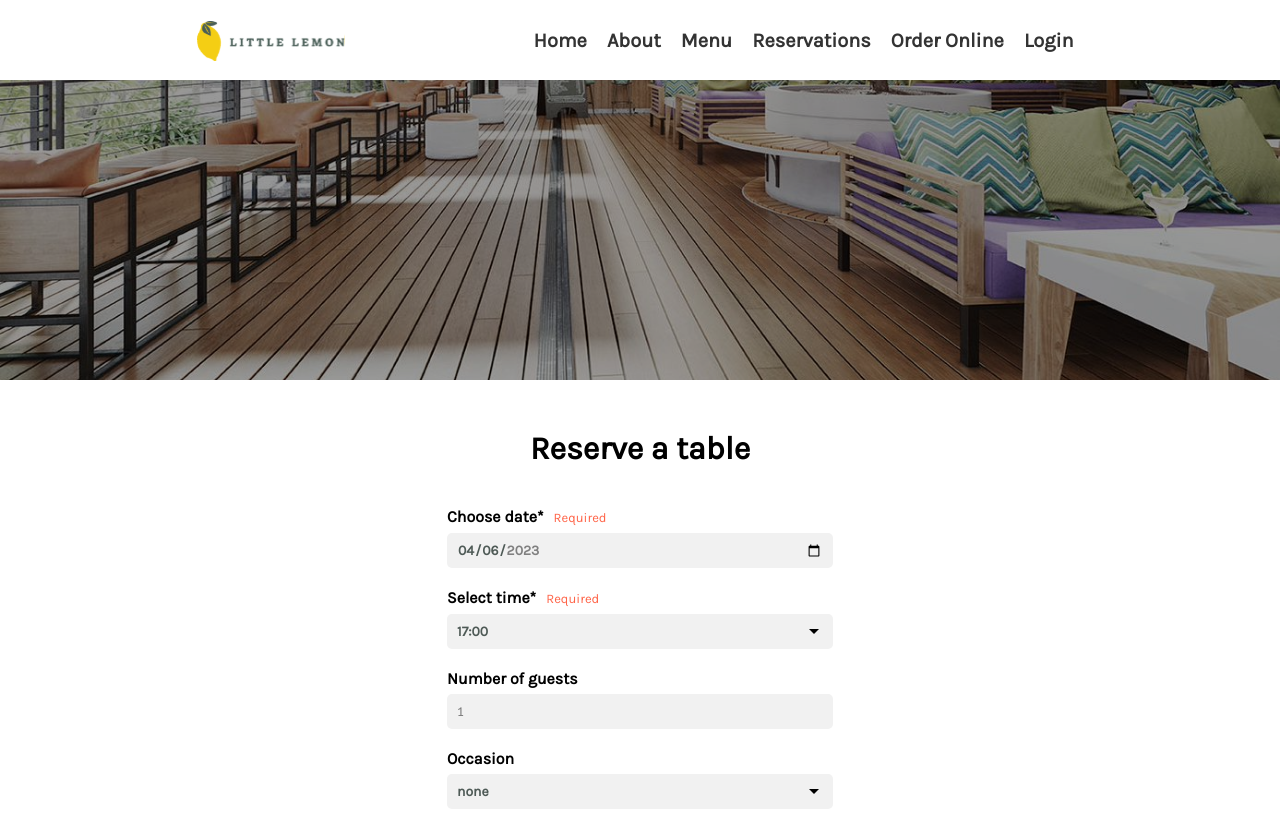
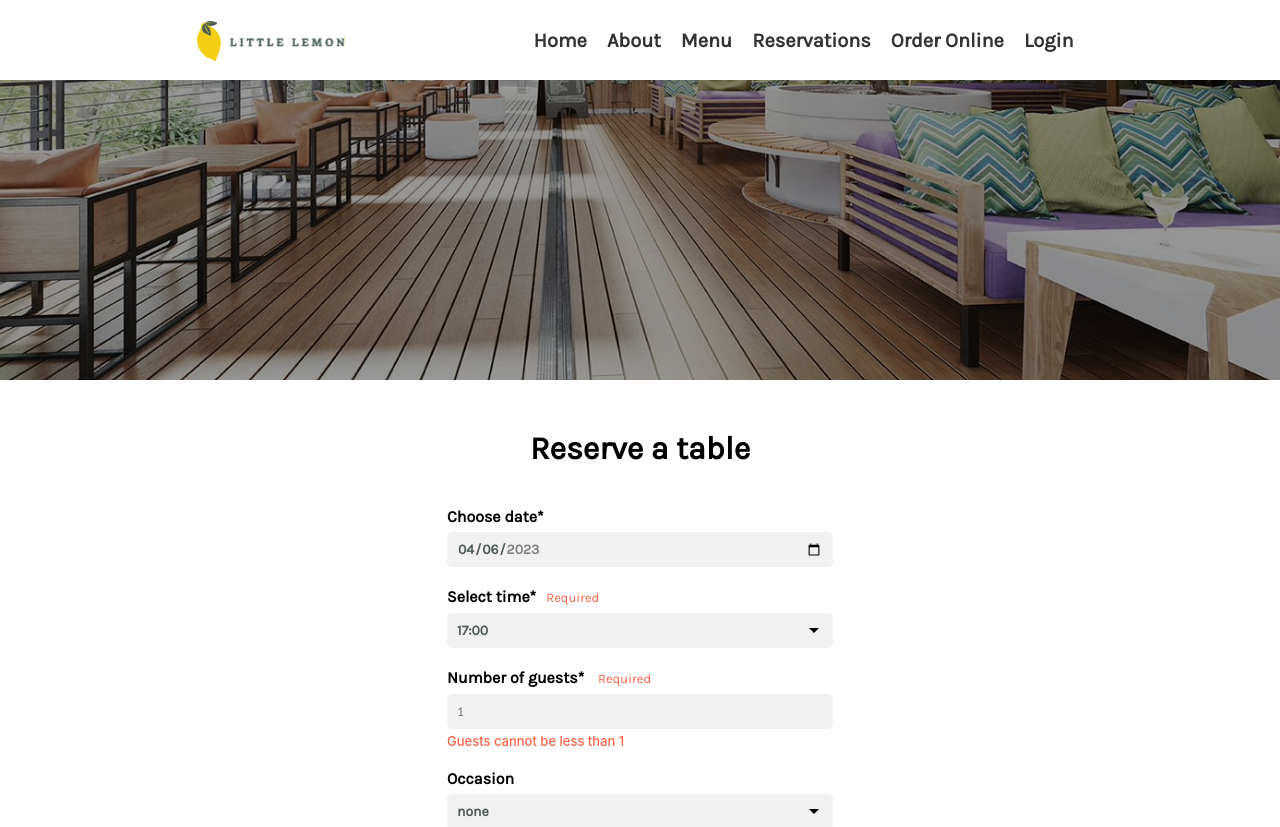
Before and after one commit to KseniiaMarkiv/ll-react-app, a React (Create React App) app: page /reservations in a window 1280 px wide. Shown: the top 827 px of the page. Built offline with nearby package versions, Linux system fonts and the light colour scheme; a web font is replaced by a local one.

Commit message:
add else validations

```diff
--- a/src/Reservation.css
+++ b/src/Reservation.css
@@ -48,6 +48,10 @@
   max-width: 700px;
   width: 100%;
 }
+.booking-form div.booking-div {
+  display: grid;
+  margin-bottom: 20px;
+}
 .reserve-label {
   font-family: Karla;
   font-size: 16px;
@@ -68,7 +72,6 @@
   font-weight: 600;
   line-height: 17px;
   color: #4E5A56;
-  margin-bottom: 20px;
 }
 .reserve-input::placeholder {
   font-family: 'Ubuntu Mono', monospace;
@@ -211,9 +214,19 @@ button[name=checkout-btn] {
   background: url("../public/Assets/varning.svg") no-repeat 92% 50% rgb(255, 201, 179);
   background-size: 25px;
   outline: 0;
+  margin-bottom: 4px;
+}
+.reserve-input:invalid {
+  margin-bottom: 4px;
+}
+.reserve-input:focus:valid > option {
+  background-color: aliceblue;
 }
 .required-error {
-  padding-left: 10px;
+  padding: 4px 4px 4px 10px;
+}
+.required-error,
+.state-error {
   font-size: 13px;
   font-weight: 500;
   color: tomato;
--- a/src/components/BookingForm.js
+++ b/src/components/BookingForm.js
@@ -1,9 +1,10 @@
-import React, { useContext } from "react";
+import React, { useContext, useState } from "react";
 import uuid from "react-uuid";
 import { fetchAPI, submitAPI } from './api';
 import { BookingContext } from './Reservations';
 import ConfirmedBooking from './ConfirmedBooking';
 
+const phoneRegex = /^(?:\+?\d{10}|\+?\d{3}-\d{3}-\d{4})$/;
 
 function BookingForm(props) {
   const { submitForm } = props;
@@ -38,6 +39,7 @@ function BookingForm(props) {
     state.phone,
     state.comment,
   ]
+
 // END all given data
 
   const handleDateChange = async (e) => {
@@ -106,11 +108,10 @@ const handleSubmit = (e) => {
         <div>
           <h1 className='reserve-header'>Reserve a table</h1>
           <form className="booking-form" onSubmit={handleNextStep} >
+            <div className="booking-div">
               <label className="reserve-label" htmlFor="res-date">
                 Choose date*
-              <span className="required-error">
-                Required
-              </span>
+                {!state.date ? <span className="required-error">Required </span> : ''}
                 </label>
               <input
                     className="reserve-input"
@@ -120,11 +121,11 @@ const handleSubmit = (e) => {
                     value={state.date.toJSON().slice(0, 10)}
                     onChange={handleDateChange}
                     />
+            </div>
+            <div className="booking-div">
             <label className="reserve-label" htmlFor="res-time">
               Select time*
-             <span className="required-error">
-                Required
-              </span>
+              {!state.time ? <span className="required-error">Required </span> : ''}
             </label>
             <select
                 className="reserve-input"
@@ -138,7 +139,9 @@ const handleSubmit = (e) => {
                 </option>
               ))}
             </select>
-            <label className="reserve-label" htmlFor="guests">Number of guests</label>
+            </div>
+            <div className='required-div booking-div'>
+              <label className="reserve-label" htmlFor="guests">Number of guests* {!state.guests ? <span className="required-error">Required </span> : ''}</label>
               <input
                   className="reserve-input"
                   type="number"
@@ -147,6 +150,10 @@ const handleSubmit = (e) => {
                   value={state.guests}
                   onChange={handleGuestsChange}
                   required />
+              <div className="state-error">{state.guests == 0 ? 'Guests cannot be less than 1' : ''}</div>
+              <div className="state-error">{state.guests > 10 ? 'Guests can be a maximum of 10' : ''}</div>
+            </div>
+            <div className="booking-div">
               <label className="reserve-label" htmlFor="occasion">Occasion</label>
               <select
                   className="reserve-input"
@@ -157,6 +164,7 @@ const handleSubmit = (e) => {
                   <option>Birthday</option>
                   <option>Anniversary</option>
               </select>
+            </div>
             <button type="submit" role="button" name="book-btn" disabled={!state.date || !state.time || !state.guests}>Book table</button>
           </form>
         </div>
@@ -170,11 +178,10 @@ const handleSubmit = (e) => {
                 <p key={index}>{item}</p>
               ))}
             </article>
+            <div className="booking-div">
               <label className="reserve-label" htmlFor="firstName">
                 First Name*
-             <span className="required-error">
-                Required
-              </span>
+                {!state.firstName ? <span className="required-error">Required </span> : ''}
               </label>
               <input
                   className="reserve-input"
@@ -184,11 +191,13 @@ const handleSubmit = (e) => {
                   value={state.firstName}
                   onChange={handleFirstNameChange}
                   required />
+              <div className="state-error">{state.firstName.length < 1 ? 'First Name cannot be less than 1' : ''}</div>
+              <div className="state-error">{state.firstName.length > 10 ? 'First Name can be a maximum of 50' : ''}</div>
+            </div>
+            <div className="booking-div">
               <label className="reserve-label" htmlFor="lastName">
                 Last Name*
-             <span className="required-error">
-                Required
-              </span>
+                {!state.lastName ? <span className="required-error">Required </span> : ''}
               </label>
               <input
                   className="reserve-input"
@@ -198,24 +207,35 @@ const handleSubmit = (e) => {
                   value={state.lastName}
                   onChange={handleLastNameChange}
                   required />
+              <div className="state-error">{state.lastName.length < 3 ? 'Last Name cannot be less than 3' : ''}</div>
+              <div className="state-error">{state.lastName.length > 10 ? 'Last Name can be a maximum of 50' : ''}</div>
+            </div>
+            <div className="booking-div">
               <label className="reserve-label" htmlFor="phone">
                 Phone*
-             <span className="required-error">
-                Required
-              </span>
+                {!state.phone ? <span className="required-error">Required </span> : ''}
               </label>
               <input
                   className="reserve-input"
                   type="tel"
                   id="phone"
                   name="phone"
-                placeholder="+1233334444   10 digits"
+                  placeholder="+1233334444 or +123-333-4444"
                   value={state.phone}
                   onChange={handlePhoneChange}
-                pattern="(\+?\d{10})"
+                  pattern="^(?:\+?\d{10}|\+?\d{3}-\d{3}-\d{4})$"
                   required />
+              <div className="state-error" style={{ display: (!phoneRegex.test(state.phone)) ? 'flex' : 'none', paddingBottom: '4px' }}>
+                {!phoneRegex.test(state.phone) && 'Please provide a valid phone number.'}
+              </div>
+              <div className="state-error" style={{ display: (/^\+?\d{11,}$/.test(state.phone)) ? 'flex' : 'none' }}>
+                {/^\+?\d{11,}$/.test(state.phone) && 'Enter 10 digits phone number.'}
+              </div>
+            </div>
+            <div className="booking-div">
               <label className="reserve-label" htmlFor="comment">Additional comment:</label>
               <textarea className="additional-comment" id="comment" rows="4" placeholder='Additional comment' value={state.comment} onChange={handleCommentChange}></textarea>
+            </div>
             <p className="reserve-note-one"> Note: You cannot edit your reservation after submission. Please double-check your answer before submitting your reservation request.</p>
             <div className="btns-container">
               <button type="button" role="button" name="checkout-btn" onClick={handlePrevStep}>Back</button>
```
Also changed, not shown: public/Assets/success.svg. Lines whose indentation alone changed are shown as unchanged.
